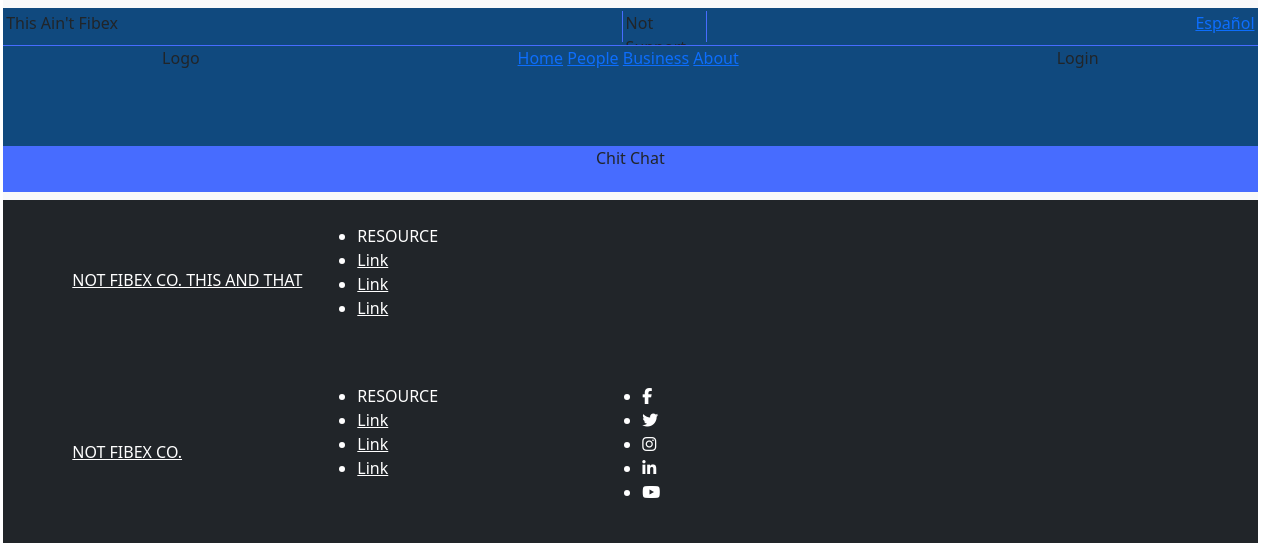
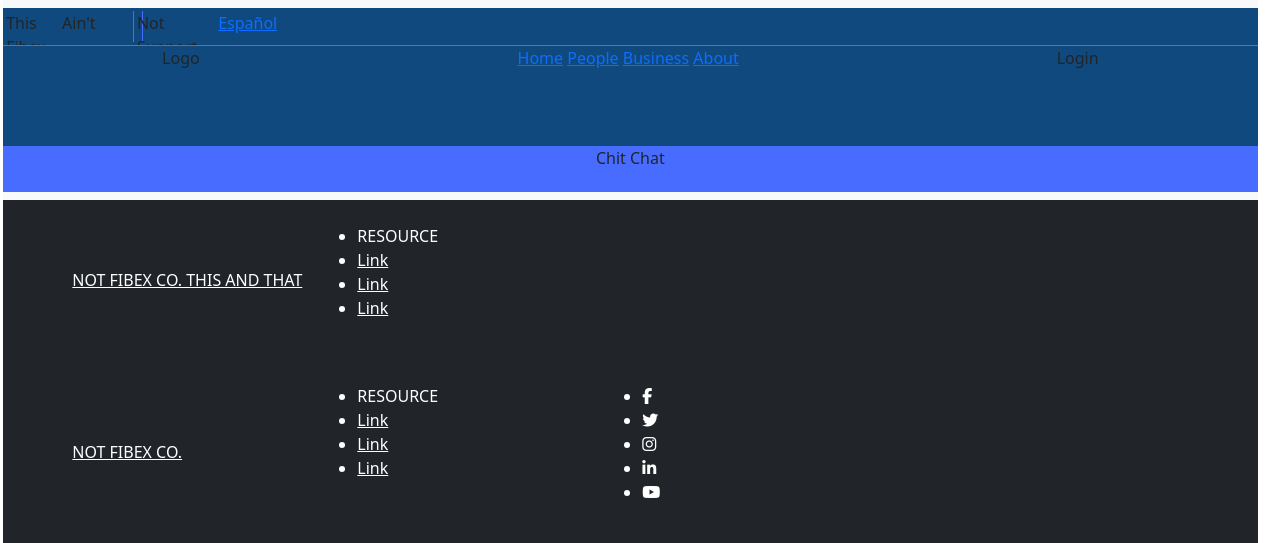
Before and after one commit to laponte16/isp-sample, a PHP site: page / in a window 1280 px wide. Shown: the top 543 px of the page. Run offline with PHP 8.4, Linux system fonts and the light colour scheme; some libraries are stand-ins or nearby versions.

Commit message:
Update styles.css

```diff
--- a/styles.css
+++ b/styles.css
@@ -34,14 +34,14 @@ nav{
 
     display: flex;
     flex-flow: row nowrap;
-    justify-content: space-between;
     text-align: justify;
 }
 .navTop1{
-
+    width: 80%;
     height: 100%;
 }
 .navTop2{
+    width: 10%;
     height: 100%;
 
     margin-left: 15%;
@@ -52,7 +52,7 @@ nav{
     padding-right: 3px;
 }
 .navTop3{
-
+    width: 10%;
     height: 100%;
 }
 .navMid{
```
